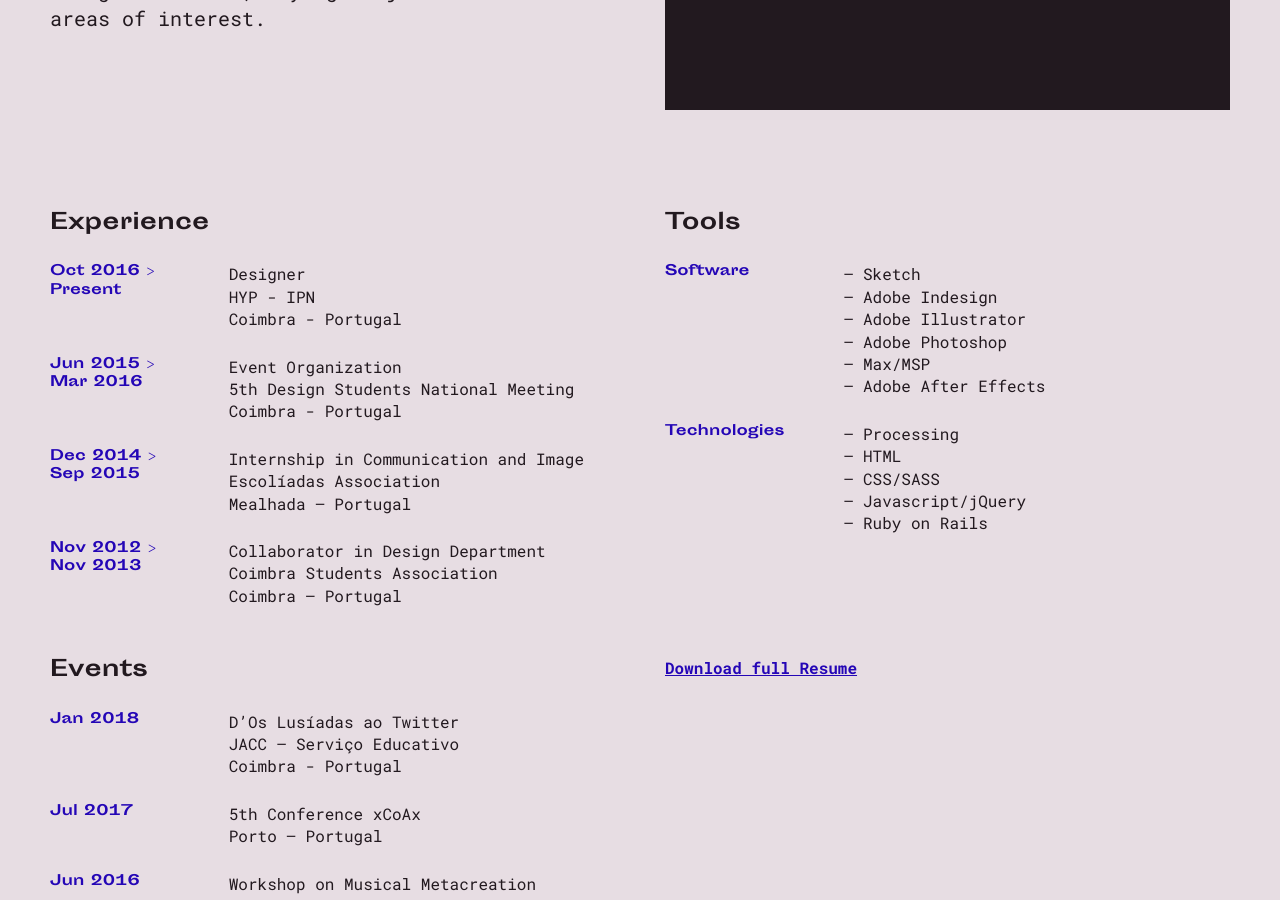
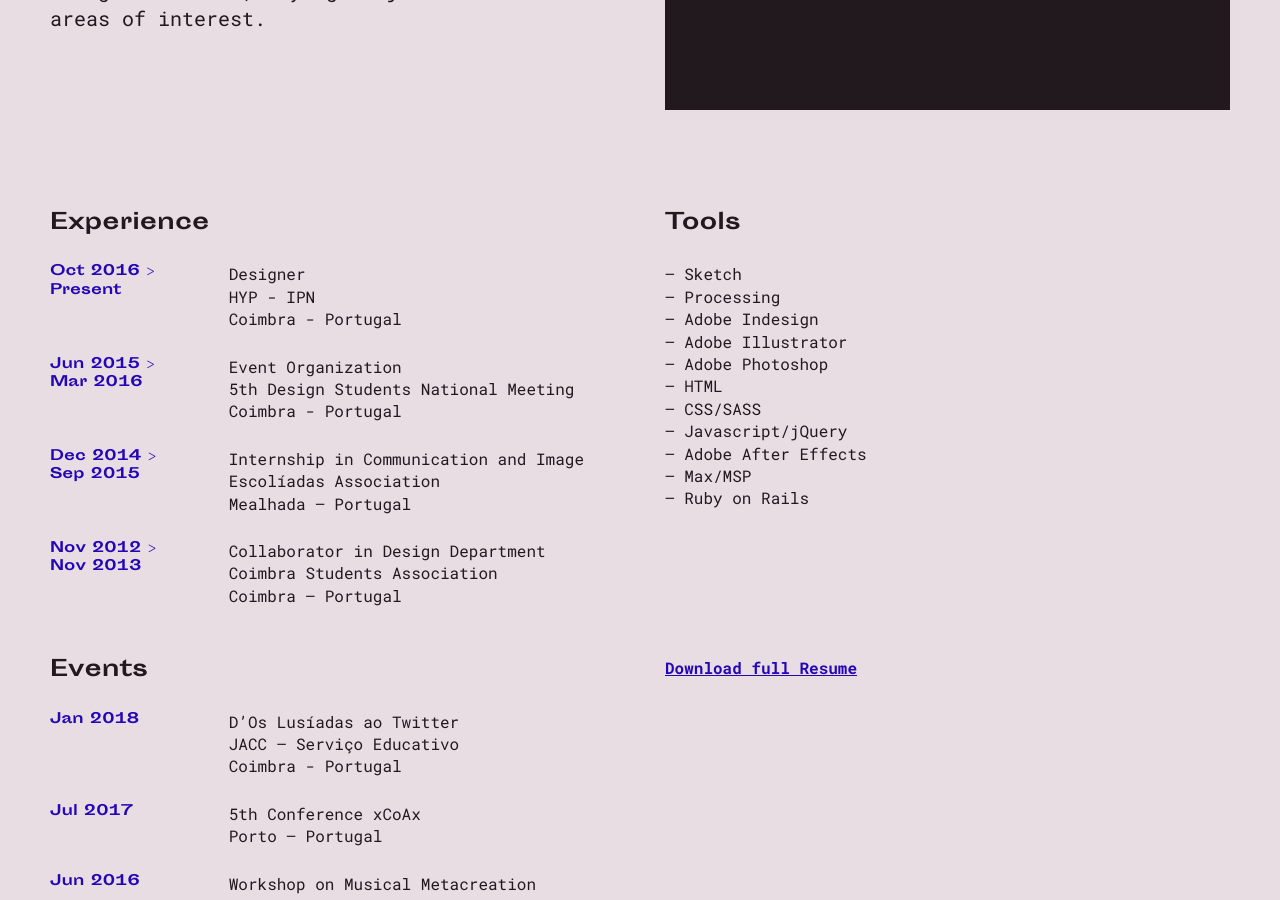
Before and after one commit to aacoelho/aacoelho.github.io, a Jekyll site: the page built from about.md, in a window 1280 px wide and 900 px high, scrolled down 380 px. Built offline with Jekyll 4.4.1, drawn with Linux system fonts in a browser that asks for light colours; some web fonts are replaced.

Commit message:
Changed info About

```diff
--- a/about.md
+++ b/about.md
@@ -51,20 +51,18 @@ tools:
   tag: tools
   title: Tools
   item:
-    - subtitle: Software
+    - subtitle: ""
       text:
         - line: Sketch
+        - line: Processing
         - line: Adobe Indesign
         - line: Adobe Illustrator
         - line: Adobe Photoshop
-        - line: Max/MSP
-        - line: Adobe After Effects
-    - subtitle: Technologies
-      text:
-        - line: Processing
         - line: HTML
         - line: CSS/SASS
         - line: Javascript/jQuery
+        - line: Adobe After Effects
+        - line: Max/MSP
         - line: Ruby on Rails
 website:
   tag: website
```
